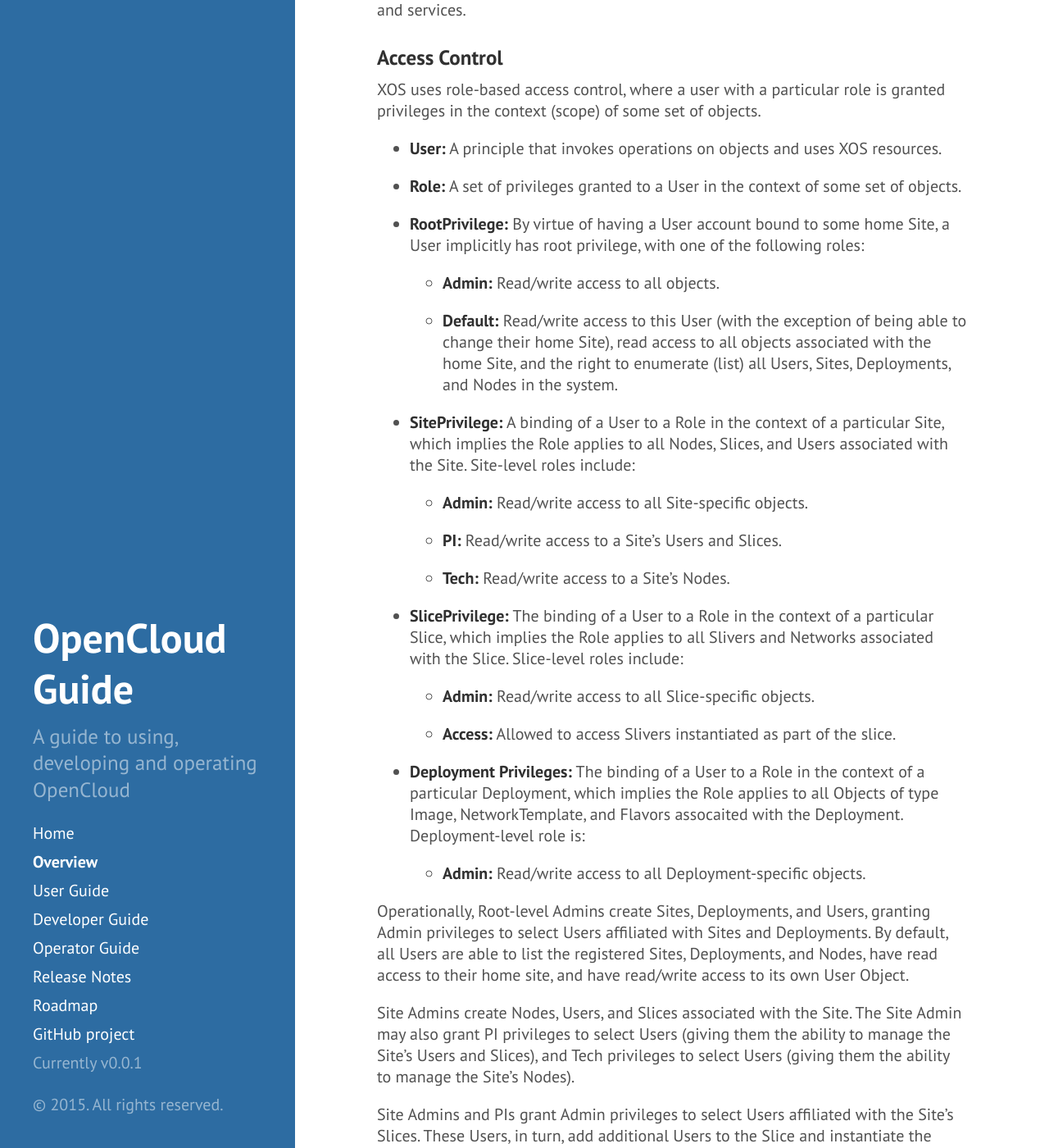
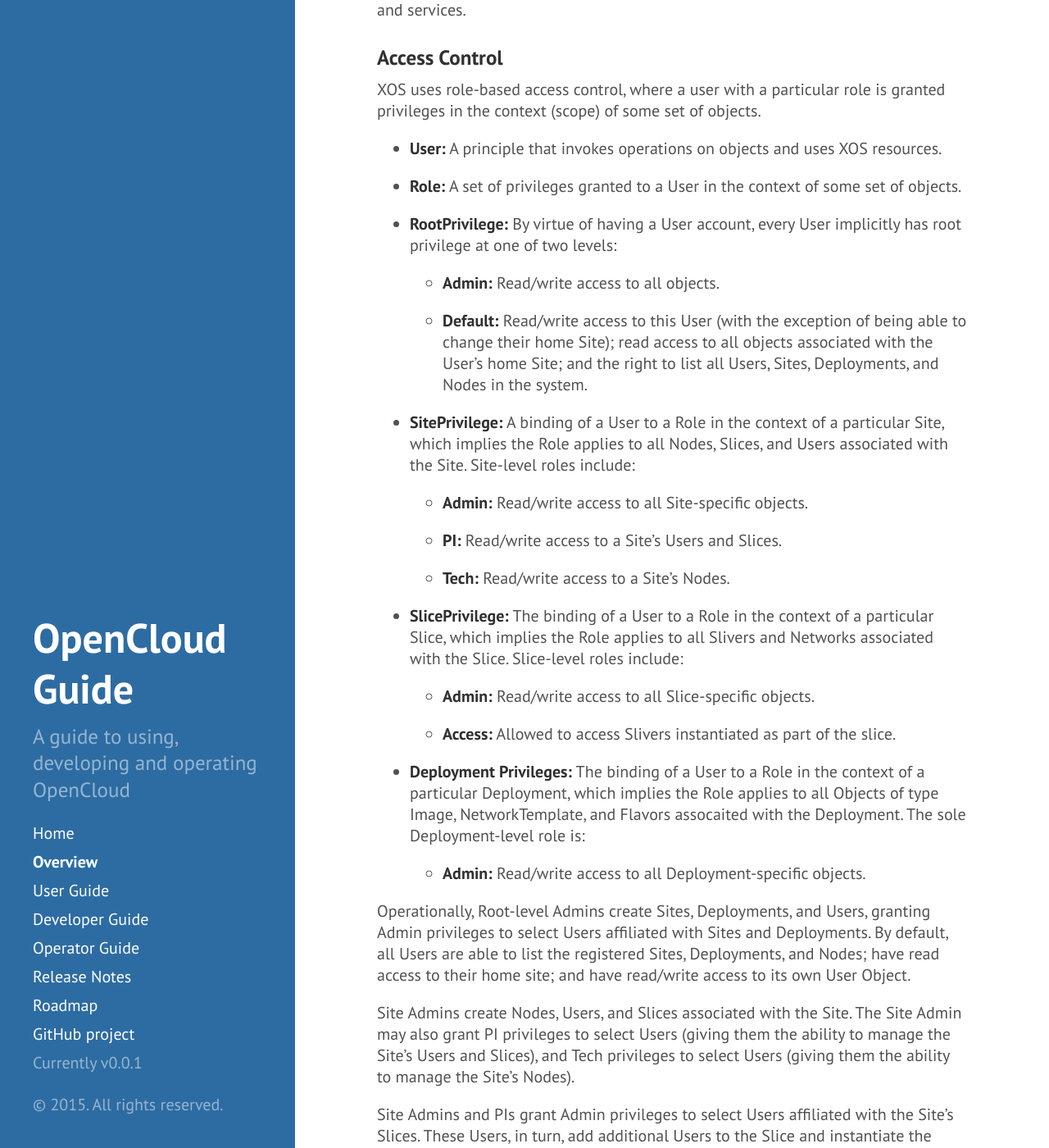
Before and after one commit to open-cloud/open-cloud.github.io.old, a Jekyll site: the page built from 0_overview.md, in a window 1280 px wide and 1400 px high, scrolled down 3650 px. Shown: the whole window at 82% size. Built offline with Jekyll 4.4.1, drawn with Linux system fonts in a browser that asks for light colours; Markdown is read by kramdown in place of the engine named in the settings.

Commit message:
fixed default privileges

```diff
--- a/0_overview.md
+++ b/0_overview.md
@@ -145,16 +145,15 @@
 * **Role:** A set of privileges granted to a User in the context of
   some set of objects.
 
-* **RootPrivilege:** By virtue of having a User account bound to some
-  home Site, a User implicitly has root privilege, with one of the
-  following roles:
+* **RootPrivilege:** By virtue of having a User account, every
+  User implicitly has root privilege at one of two levels:
 
   - **Admin:** Read/write access to all objects.
 
   - **Default:** Read/write access to this User (with the exception of
-    being able to change their home Site), read access to all objects
-    associated with the home Site, and the right to enumerate (list)
-    all Users, Sites, Deployments, and Nodes in the system.
+    being able to change their home Site); read access to all objects
+    associated with the User's home Site; and the right to list all
+    Users, Sites, Deployments, and Nodes in the system.
 
 * **SitePrivilege:** A binding of a User to a Role in the context of a
   particular Site, which implies the Role applies to all Nodes,
@@ -179,14 +178,14 @@
 * **Deployment Privileges:** The binding of a User to a Role in the
   context of a particular Deployment, which implies the Role applies
   to all Objects of type Image, NetworkTemplate, and Flavors
-  assocaited with the Deployment. Deployment-level role is:
+  assocaited with the Deployment. The sole Deployment-level role is:
 
   - **Admin:** Read/write access to all Deployment-specific objects.
 
 Operationally, Root-level Admins create Sites, Deployments, and Users,
 granting Admin privileges to select Users affiliated with Sites and
 Deployments. By default, all Users are able to list the registered
-Sites, Deployments, and Nodes, have read access to their home site,
+Sites, Deployments, and Nodes; have read access to their home site;
 and have read/write access to its own User Object.
 
 Site Admins create Nodes, Users, and Slices associated with the Site.
```
